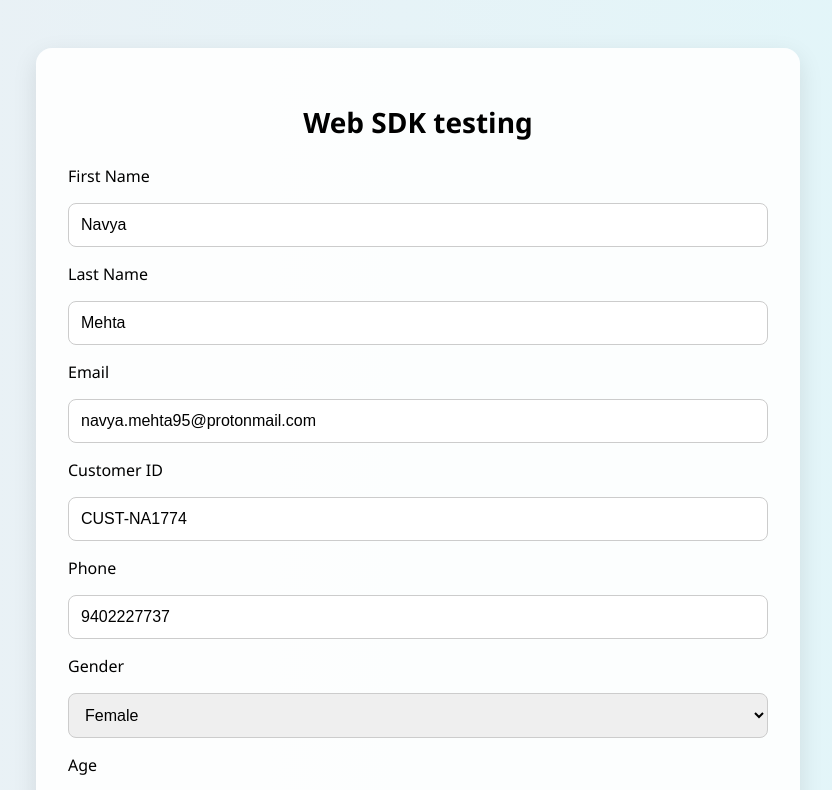
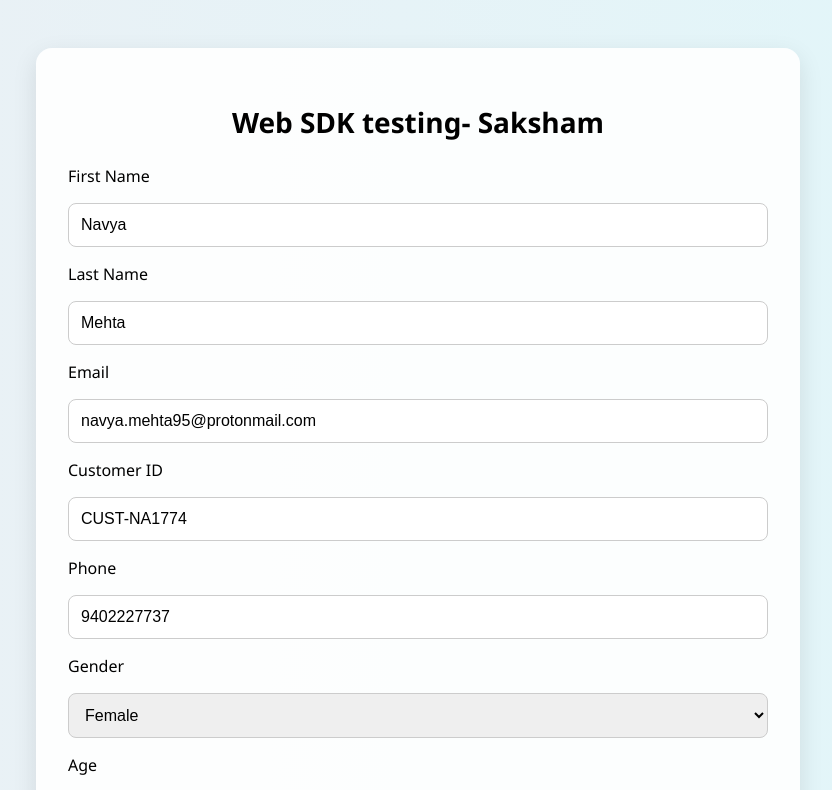
Before and after one commit to saksham1709/WebSDK, a React (Create React App) app: page / in a window 1280 px wide. Shown: the top 790 px of the page, without its empty margins (222-1054 px from the left). Built offline with nearby package versions, Linux system fonts and the light colour scheme.

Commit message:
heading changed

```diff
--- a/src/components/EcommerceForm.jsx
+++ b/src/components/EcommerceForm.jsx
@@ -64,7 +64,7 @@ export default function EcommerceForm() {
 
   return (
     <div className="form-container">
-      <h2 className="form-title">Web SDK testing</h2>
+      <h2 className="form-title">Web SDK testing- Saksham</h2>
       <form onSubmit={handleSubmit} className="form-grid">
         <label>First Name</label>
         <input name="first_name" placeholder="First Name" value={formData.first_name} onChange={handleChange} className="form-input" />
```
